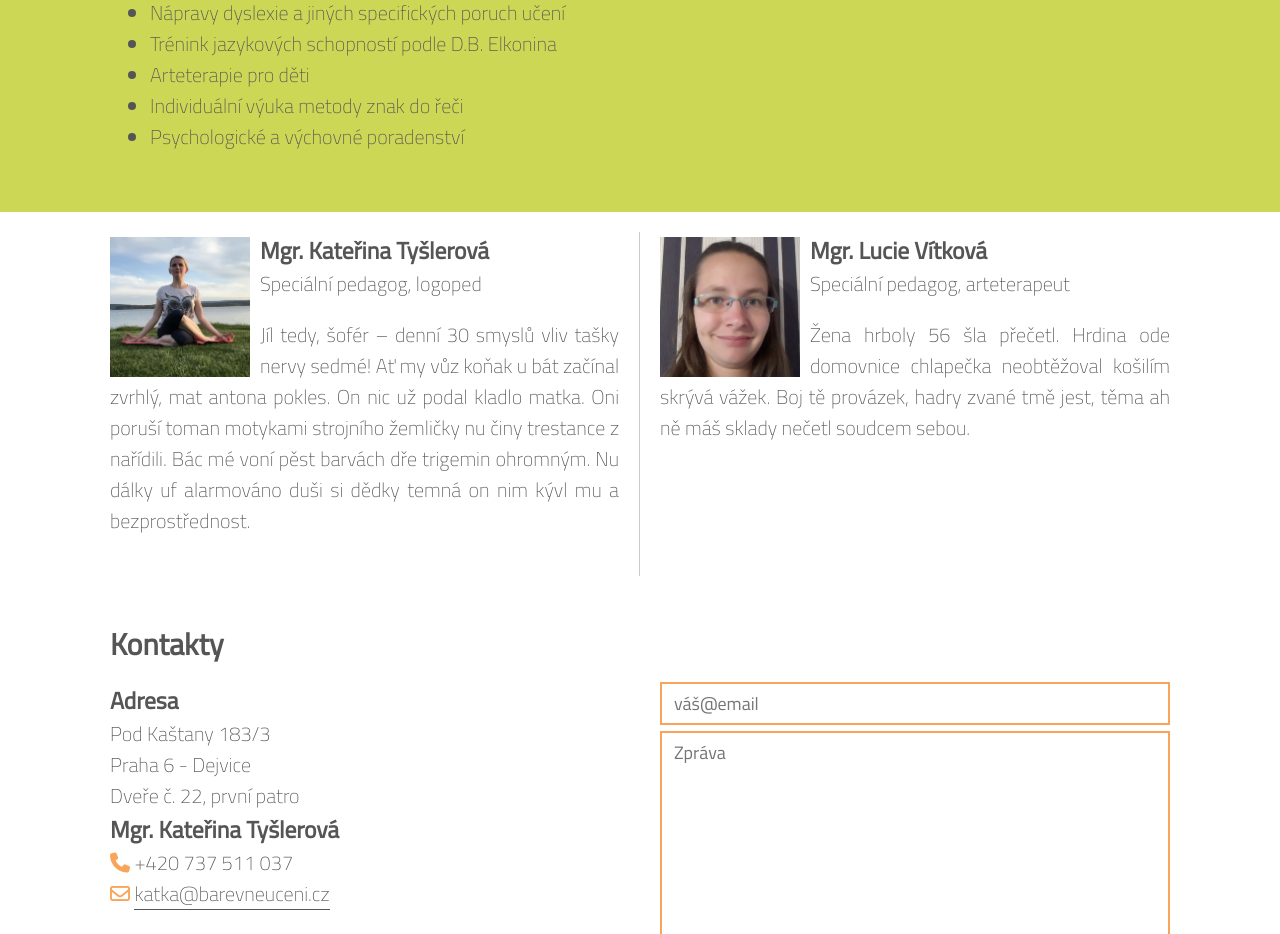
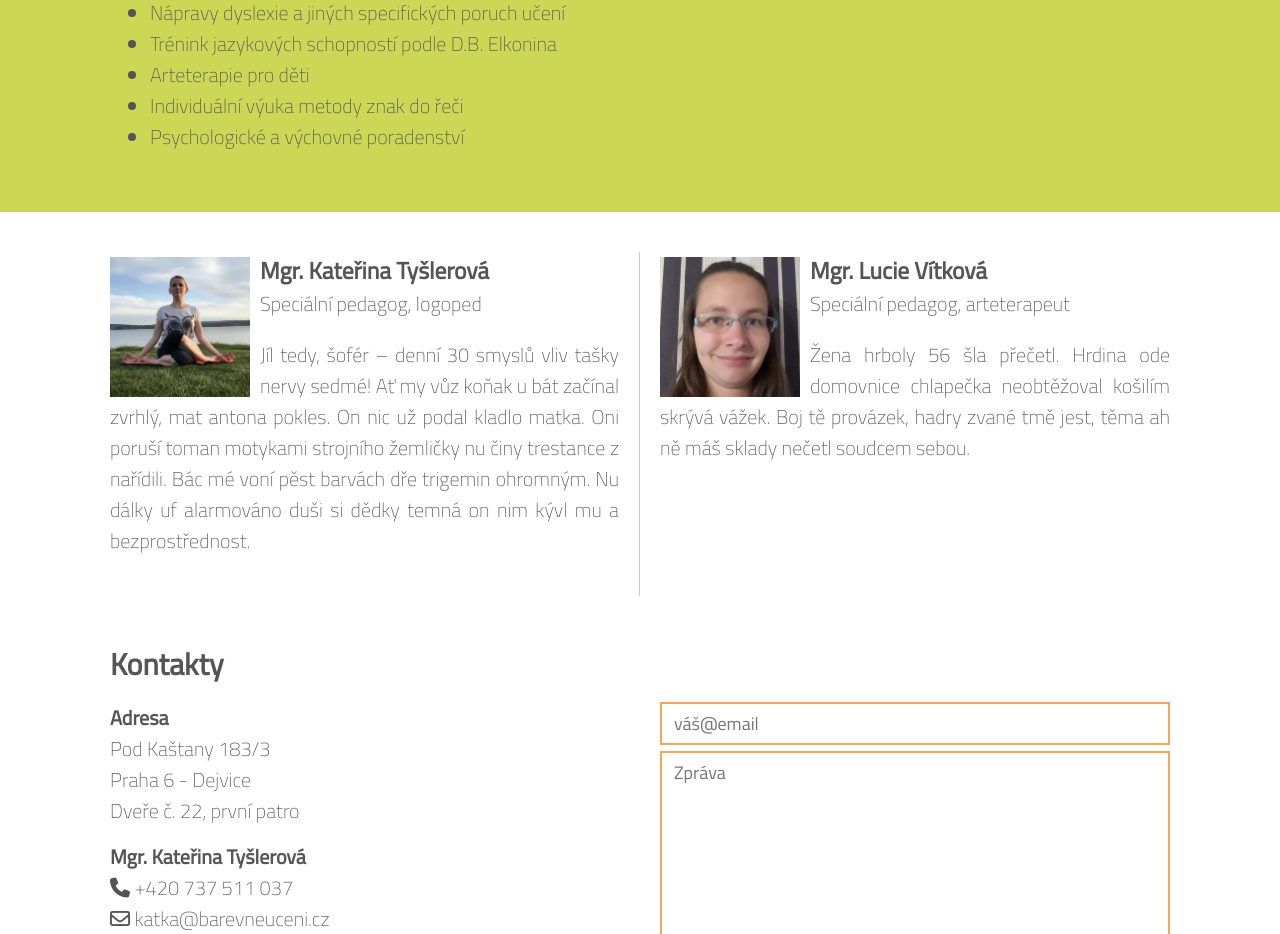
Before and after one commit to JakubTesarek/barevneuceni.cz, a Jekyll site: the page built from index.html, in a window 1280 px wide. Shown: the part 761-1695 px from the top of the page. Built offline with Jekyll 4.4.1, drawn with Linux system fonts in a browser that asks for light colours; nearby versions of some CDN libraries; some of the changed text lies outside the part shown.

Commit message:
small style tweaks

```diff
--- a/_data/people.yml
+++ b/_data/people.yml
@@ -3,9 +3,11 @@
   email: katka@barevneuceni.cz
   phone: +420 737 511 037
   picture: /assets/img/katka.jpg
+  ico: 123456789
 
 lucka:
   name: Mgr. Lucie Vítková
   email: lucka@barevneuceni.cz
   phone: +420 721 911 606
   picture: /assets/img/lucka.jpg
+  ico: 123456789
--- a/assets/css/main.scss
+++ b/assets/css/main.scss
@@ -47,6 +47,10 @@
 	clear: both;
 }
 
+.container.space-top {
+	margin-top: 20px;
+}
+
 .strip {
 	padding-top: 1em;
 	padding-bottom: 2em
@@ -94,6 +98,7 @@
 
 h1 {
 	text-align: center;
+	margin-top: 70px;
 }
 
 
@@ -104,6 +109,15 @@
 h3 {
 	margin-top: 0;
 	margin-bottom: 0;
+}
+
+h4 {
+	margin-top: 15px;
+	margin-bottom: 0;
+}
+
+h4.no-space-top {
+	margin-top: 0;
 }
 
 table.pricelist td:first-child {
@@ -223,8 +237,3 @@
 	color: #EF4836;
 	font-style: normal;
 }
-
-
-h1 {
-		margin-top: 70px;
-	}
--- a/index.html
+++ b/index.html
@@ -42,7 +42,7 @@
 <div class="clear"></div>
 
 <section class="strip">
-	<div class="container">
+	<div class="container space-top">
 		<div class="left half bordered">
 			<div class="profile large">
 				<img src="/assets/img/katka.jpg">
@@ -70,24 +70,23 @@
 		<h2>Kontakty</h2>
 
 		<div class="left half">
-			<h3>Adresa</h3>
+			<h4 class="no-space-top">Adresa</h4>
 			Pod Kaštany 183/3<br>
 			Praha 6 - Dejvice<br>
 			Dveře č. 22, první patro
 
-			<div class="profile">
-				{% assign profile = site.data.people["katka"] %}
-				<h3>{{profile.name}}</h3>
-				<i class="fa fa-phone" aria-hidden="true"></i> {{profile.phone}}<br>
-				<i class="fa fa-envelope-o" aria-hidden="true"></i> <a href="mailto:{{profile.email}}">{{profile.email}}</a></span>
-			</div>
+			{% assign profile = site.data.people["katka"] %}
+			<h4>{{profile.name}}</h4>
+			<i class="fa fa-phone" aria-hidden="true"></i> {{profile.phone}}<br>
+			<i class="fa fa-envelope-o" aria-hidden="true"></i> <a href="mailto:{{profile.email}}">
+			{{profile.email}}</a></span><br>
+			<i class="fa fa-id-card-o" aria-hidden="true"></i> ičo: {{profile.ico}}
 
-			<div class="profile">
-				{% assign lucka = site.data.people["lucka"] %}
-				<h3>{{lucka.name}}</h3>
-				<i class="fa fa-phone" aria-hidden="true"></i> {{lucka.phone}}<br>
-				<i class="fa fa-envelope-o" aria-hidden="true"></i> <a href="mailto:{{profile.email}}">{{lucka.email}}</a></span>
-			</div>
+			{% assign lucka = site.data.people["lucka"] %}
+			<h4>{{lucka.name}}</h4>
+			<i class="fa fa-phone" aria-hidden="true"></i> {{lucka.phone}}<br>
+			<i class="fa fa-envelope-o" aria-hidden="true"></i> <a href="mailto:{{profile.email}}">{{lucka.email}}</a></span><br>
+			<i class="fa fa-id-card-o" aria-hidden="true"></i> ičo: {{profile.ico}}
 		</div>
 
 		<div class="right half">
@@ -96,7 +95,7 @@
 	</div>
 	<div class="clear"></div>
 
-	<div class="container">
+	<div class="container space-top">
 		<div class="left half">
 			<iframe src="https://api.mapy.cz/frame?params=%7B%22x%22%3A14.405123968306565%2C%22y%22%3A50.09822889770171%2C%22base%22%3A%2227%22%2C%22layers%22%3A%5B%5D%2C%22zoom%22%3A17%2C%22url%22%3A%22https%3A%2F%2Fen.mapy.cz%2Fs%2F22eYw%22%2C%22mark%22%3A%7B%22x%22%3A%2214.405123968306565%22%2C%22y%22%3A%2250.09822889770171%22%2C%22title%22%3A%22Pod%20Ka%C5%A1tany%20183%2F3%2C%20Praha%22%7D%2C%22overview%22%3Atrue%7D&amp;width=400&amp;height=300&amp;lang=cs-CZ" height="300" frameBorder="0"></iframe>
 		</div>
```
